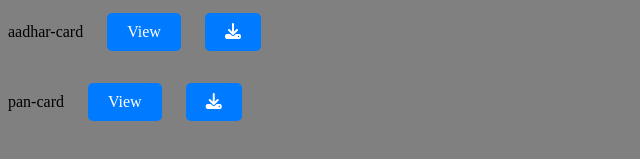
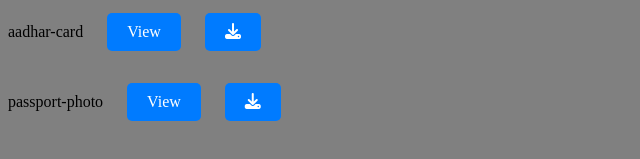
Before and after one commit to yeswanth14-hu/Sketch, a plain HTML site: page index1.html in a window 1280 px wide. Shown: the part 83-242 px from the top of the page, without its empty margins (0-640 px from the left). Drawn offline with Linux system fonts and the light colour scheme.

Commit message:
Update index1.html

```diff
--- a/index1.html
+++ b/index1.html
@@ -150,8 +150,8 @@ paragraph {
     </p>
     </div>
     <div class="box">
-    <p class="para"> pan-card        <a href="/storage/emulated/0/Download/EAadhaar_0000008688072120230909101145_25082024121216 (1) (1)_page-0001.jpg" target="_blank" class="btn">View</a>
-    <a class="btn" href="/storage/emulated/0/Download/EAadhaar_0000008688072120230909101145_25082024121216 (1).pdf" download class="download-btn">
+    <p class="para"> passport-photo       <a href="photo.jpg" target="_blank" class="btn">View</a>
+    <a class="btn" href="photo.jpg" download class="download-btn">
         <i class="fa fa-download"></i>
     </a>
     </p>
```
